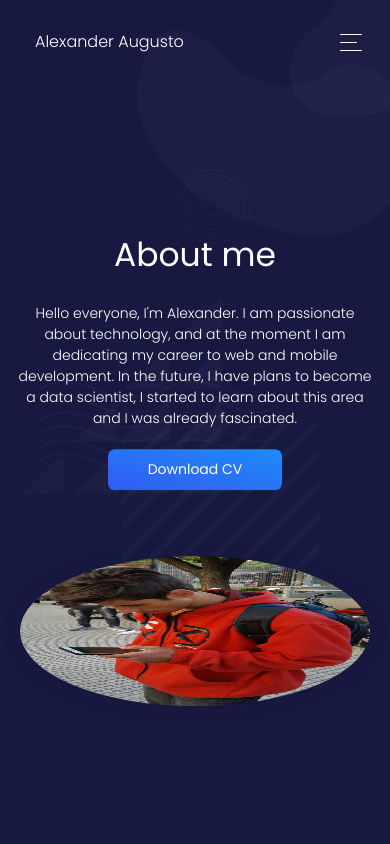
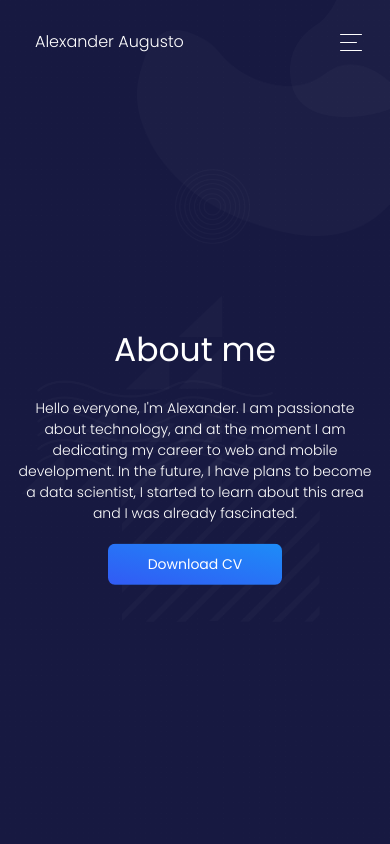
Before and after one commit to alexanderaugusto/Portfolio_2019, a React (Create React App) app: page /about in a window 390 px wide. Shown: the top 844 px of the page. Built offline with nearby package versions, Linux system fonts and the light colour scheme.

Commit message:
fixed bug on images at mobile version

```diff
--- a/src/pages/About.js
+++ b/src/pages/About.js
@@ -142,7 +142,7 @@ export default function About() {
             src={require("../assets//img/cercuri.png")}
           />
 
-          <div className="content-center">
+          <div className="content-center section-safe">
             <Row className="row-grid justify-content-between align-items-center text-left">
               <Col lg="6" md="6">
                 <h1 className="text-white">
@@ -323,7 +323,7 @@ export default function About() {
           <VerticalTimeline stories={jobTimeline} />
         </section>
 
-        <section className="section section-lg section-safe">
+        <section className="section section-lg">
           <img
             alt="..."
             className="path"
@@ -479,6 +479,7 @@ export default function About() {
             </Row>
           </Container>
         </section>
+
         <Footer />
       </div>
     </>
```
